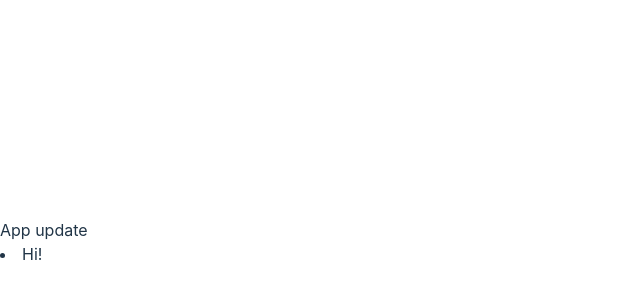
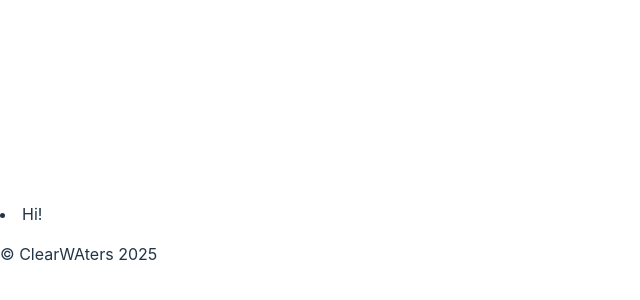
Before and after one commit to kellyjhorak/Squash, a React (Vite) app in the folder ClearWAters/: page / in a window 1280 px wide. Shown: the part 158-458 px from the top of the page, without its empty margins (0-640 px from the left). Built offline with nearby package versions, Linux system fonts and the light colour scheme.

Commit message:
add routing in app file

```diff
--- a/ClearWAters/src/App.jsx
+++ b/ClearWAters/src/App.jsx
@@ -1,13 +1,15 @@
-import React from 'react'
-import { Link } from "react-router-dom"
+import React from 'react';
+import { BrowserRouter as Router, Routes, Route } from 'react-router-dom';  // Ensure correct imports
 import Navbar from './navbar';
+import Homepage from './Homepage';  // Import Homepage
 
 const App = () => {
   return (
-    <>
-      <div>App update</div>
-      <Navbar />
-    </>
+    <Router>
+      <Routes>
+        <Route path="/" element={<Homepage />} />
+      </Routes>
+    </Router>
   );
 };
 
--- /dev/null
+++ b/ClearWAters/src/footer.jsx
@@ -0,0 +1,11 @@
+import React from "react";
+
+export default function Footer() {
+    return (
+        <footer>
+            <div className="footer-container">
+                <p>&copy; ClearWAters 2025</p>
+            </div>
+        </footer>
+    )
+}
--- a/ClearWAters/src/homepage.jsx
+++ b/ClearWAters/src/homepage.jsx
@@ -0,0 +1,14 @@
+{/* this will be the landing page where users type in their zipcode*/}
+
+import React from 'react';
+import Navbar from './navbar';
+import Footer from './Footer';
+
+export default function Homepage() {
+    return (
+      <div>
+        <Navbar />
+        <Footer />
+      </div>
+    );
+  }
```
